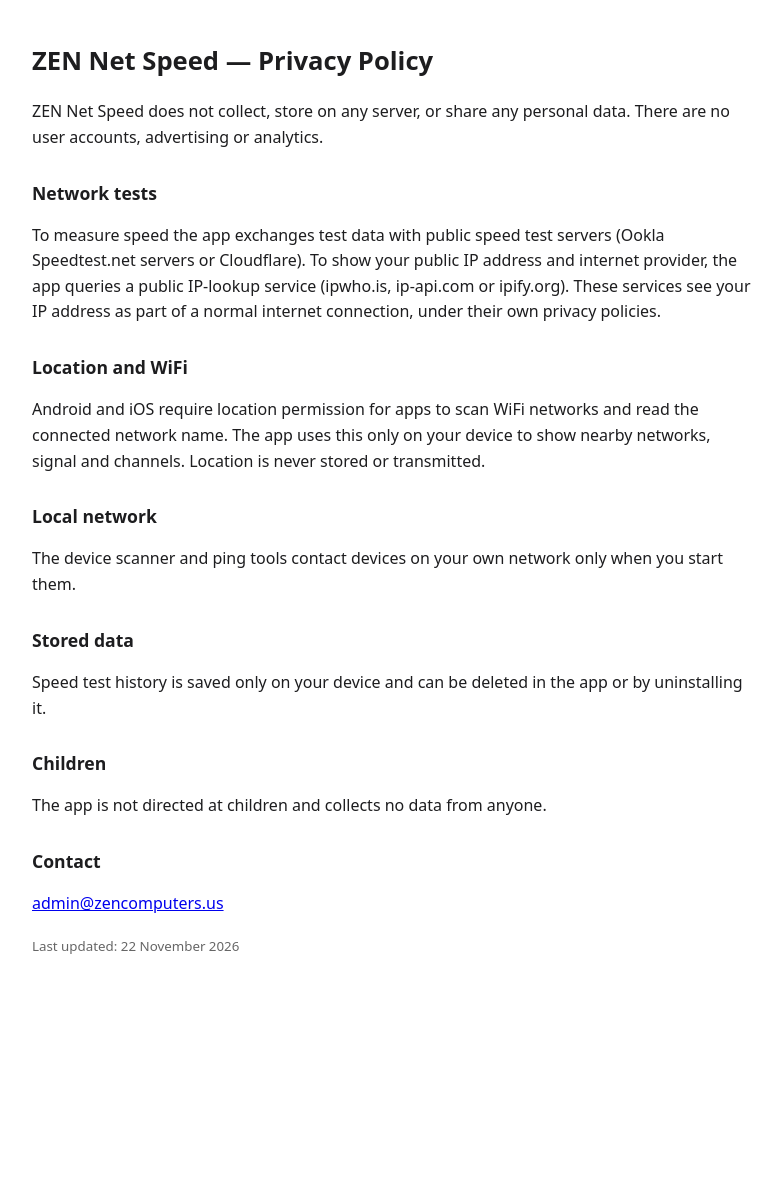
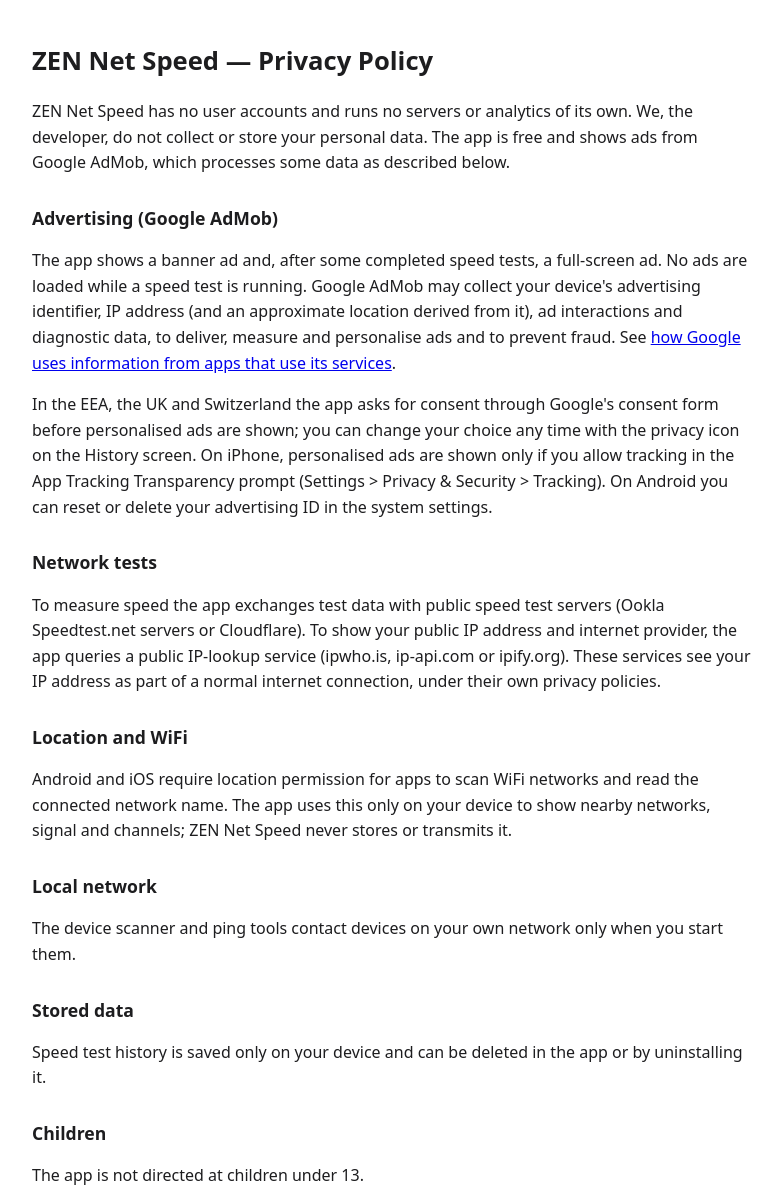
Before and after one commit to zen4it/zen-net-speed-privacy, a plain HTML site: page index.html in a window 1280 px wide. Shown: the top 1192 px of the page, without its empty margins (248-1030 px from the left). Before the commit the page ends 999 px from the top, so only its background shows below. Drawn offline with Linux system fonts and the light colour scheme.

Commit message:
Privacy policy: disclose Google AdMob advertising
Co-Authored-By: Claude Opus 5.5 <noreply@anthropic.com>

```diff
--- a/index.html
+++ b/index.html
@@ -13,13 +13,17 @@
 </head>
 <body>
 <h1>ZEN Net Speed — Privacy Policy</h1>
-<p>ZEN Net Speed does not collect, store on any server, or share any personal data. There are no user accounts, advertising or analytics.</p>
+<p>ZEN Net Speed has no user accounts and runs no servers or analytics of its own. We, the developer, do not collect or store your personal data. The app is free and shows ads from Google AdMob, which processes some data as described below.</p>
+
+<h2>Advertising (Google AdMob)</h2>
+<p>The app shows a banner ad and, after some completed speed tests, a full-screen ad. No ads are loaded while a speed test is running. Google AdMob may collect your device's advertising identifier, IP address (and an approximate location derived from it), ad interactions and diagnostic data, to deliver, measure and personalise ads and to prevent fraud. See <a href="https://policies.google.com/technologies/partner-sites">how Google uses information from apps that use its services</a>.</p>
+<p>In the EEA, the UK and Switzerland the app asks for consent through Google's consent form before personalised ads are shown; you can change your choice any time with the privacy icon on the History screen. On iPhone, personalised ads are shown only if you allow tracking in the App Tracking Transparency prompt (Settings &gt; Privacy &amp; Security &gt; Tracking). On Android you can reset or delete your advertising ID in the system settings.</p>
 
 <h2>Network tests</h2>
 <p>To measure speed the app exchanges test data with public speed test servers (Ookla Speedtest.net servers or Cloudflare). To show your public IP address and internet provider, the app queries a public IP-lookup service (ipwho.is, ip-api.com or ipify.org). These services see your IP address as part of a normal internet connection, under their own privacy policies.</p>
 
 <h2>Location and WiFi</h2>
-<p>Android and iOS require location permission for apps to scan WiFi networks and read the connected network name. The app uses this only on your device to show nearby networks, signal and channels. Location is never stored or transmitted.</p>
+<p>Android and iOS require location permission for apps to scan WiFi networks and read the connected network name. The app uses this only on your device to show nearby networks, signal and channels; ZEN Net Speed never stores or transmits it.</p>
 
 <h2>Local network</h2>
 <p>The device scanner and ping tools contact devices on your own network only when you start them.</p>
@@ -28,11 +32,11 @@
 <p>Speed test history is saved only on your device and can be deleted in the app or by uninstalling it.</p>
 
 <h2>Children</h2>
-<p>The app is not directed at children and collects no data from anyone.</p>
+<p>The app is not directed at children under 13.</p>
 
 <h2>Contact</h2>
 <p><a href="mailto:admin@zencomputers.us">admin@zencomputers.us</a></p>
 
-<p><small>Last updated: 22 November 2026</small></p>
+<p><small>Last updated: 23 November 2026</small></p>
 </body>
 </html>
```
Also changed, not shown: support.html (+1 -1 lines).
